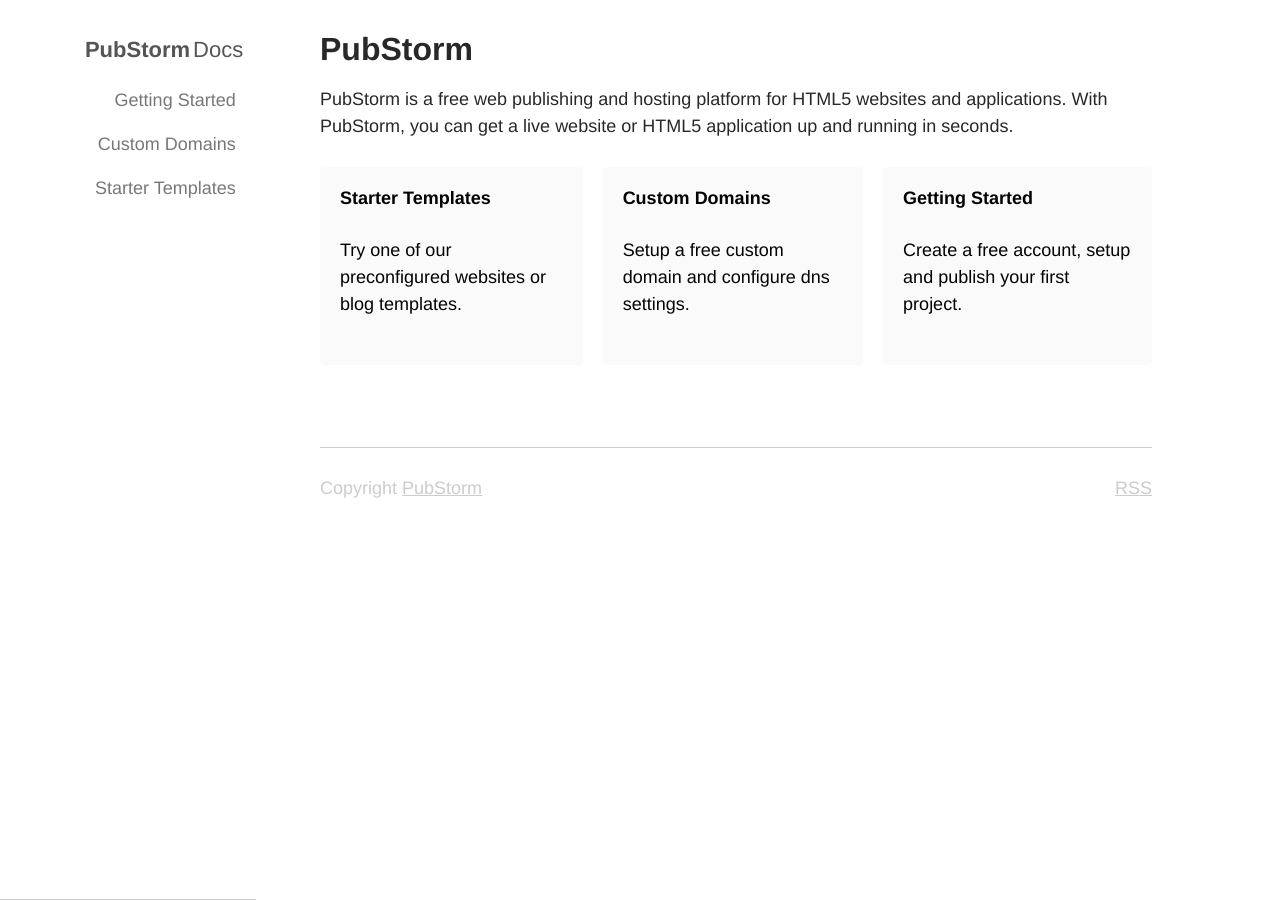
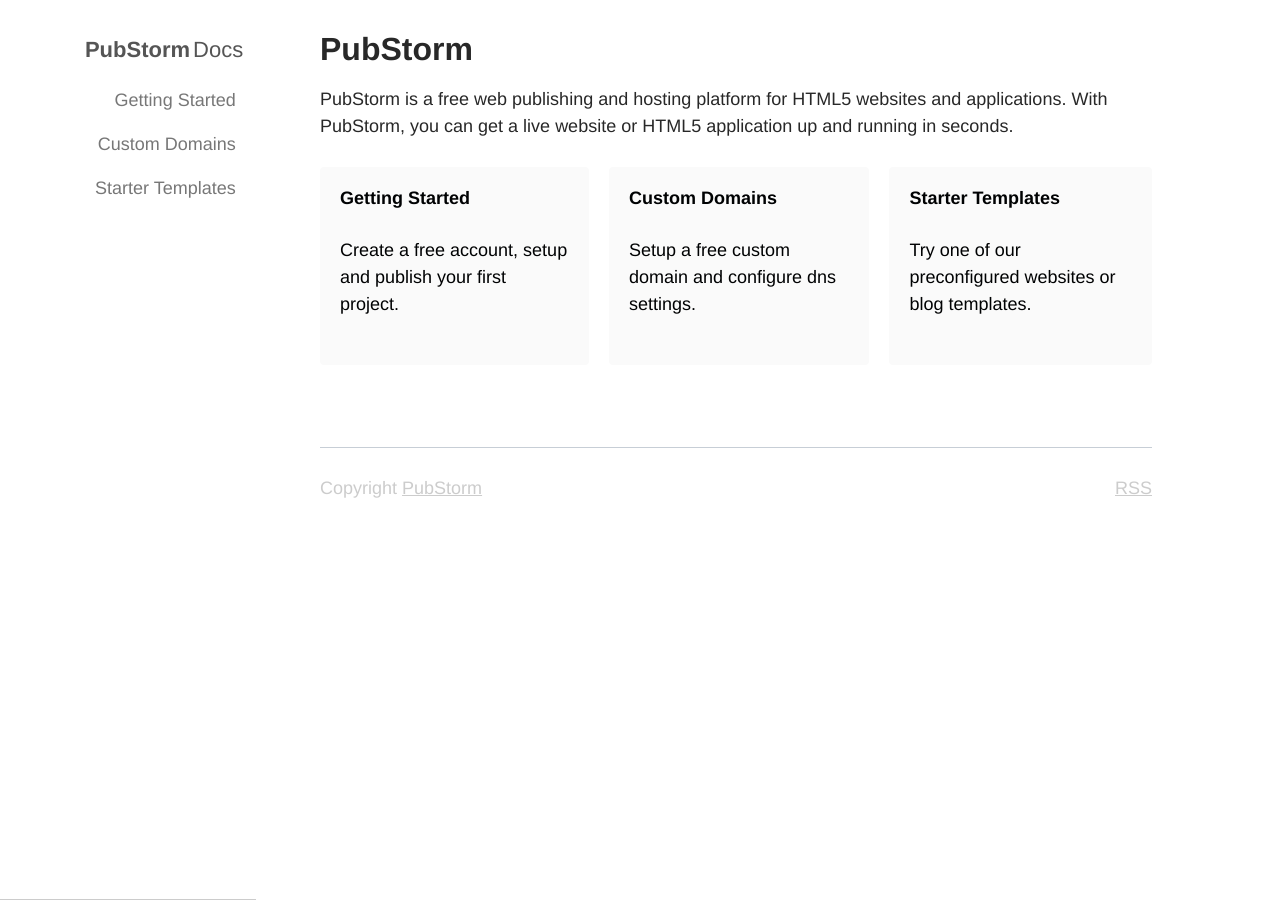
Before and after one commit to nitrous-io/help, a Jekyll site: the page built from index.html, in a window 1280 px wide. Built offline with Jekyll 4.4.1, drawn with Linux system fonts in a browser that asks for light colours.

Commit message:
adding sort order on homepage posts

```diff
--- a/index.html
+++ b/index.html
@@ -8,7 +8,8 @@ title: PubStorm
 <p>PubStorm is a free web publishing and hosting platform for HTML5 websites and applications. With PubStorm, you can get a live website or HTML5 application up and running in seconds.</p>
 
 <div class="getting-started-intro">
-  {% for post in site.categories.getting-started %}
+  {% assign sorted = (site.categories.getting-started | sort: 'navorder' %}
+  {% for post in sorted %}
   <a class="info-block" href="{{ post.url }}">
     <h4>{{ post.title }}</h4>
     <p>{{ post.blurb }}</p>
```
